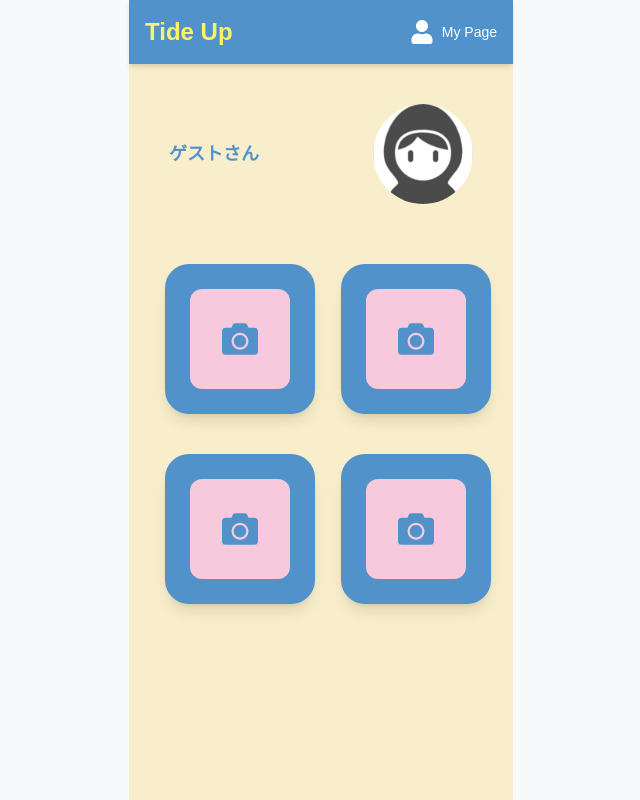
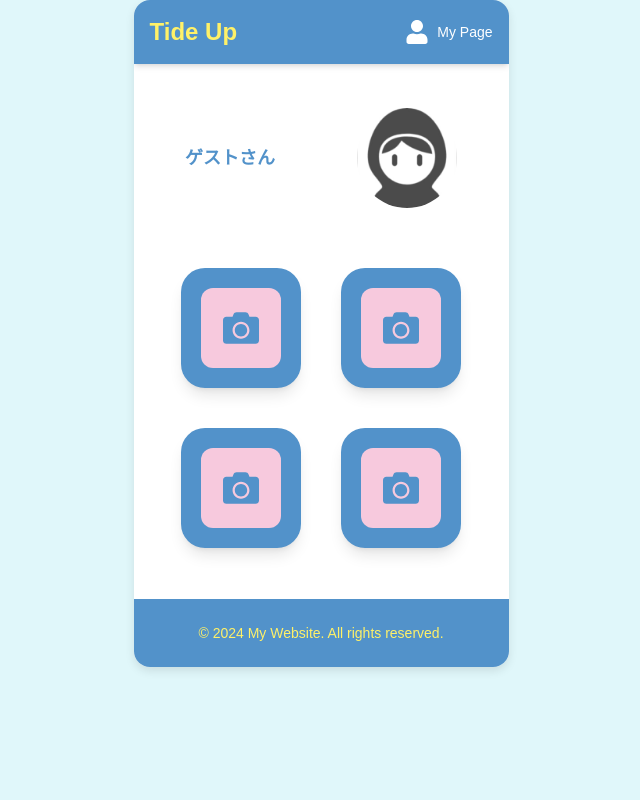
Before and after one commit to ms-engineer-bc24-07/FinalProject_teamD, a Next.js app in the folder frontend/: page / in a window 1280 px wide. Shown: the top 800 px of the page, without its empty margins (319-959 px from the left). Built offline with nearby package versions, Linux system fonts and the light colour scheme; no server answers.

Commit message:
fix.レイアウトの問題を解消

```diff
--- a/frontend/src/app/globals.css
+++ b/frontend/src/app/globals.css
@@ -6,26 +6,43 @@
 html, body {
   margin: 0;
   padding: 0;
-  font-family: "Arial", "Helvetica", sans-serif; /* フォント */
   width: 100%;
   height: 100%;
-  background-color: #f8f9fa;
-  color: #333;
+  font-family: "Arial", "Helvetica", sans-serif;
+  background-color: #e0f7fa; /* 背景色（余白部分） */
 }
 
-body {
+/* アプリ全体のラッパーを中央に配置 */
+#app-wrapper {
   display: flex;
   flex-direction: column;
-  justify-content: space-between; /* ヘッダーとフッターを画面内に配置 */
-  overflow-x: hidden; /* 横スクロールを防止 */
-  background-color: #f8eecb;
+  justify-content: space-between; /* header, main, footer を均等に配置 */
+  width: 375px; /* スマホ幅に合わせた最大幅 */
+  height: 667px; /* スマホ高さに合わせた最大高さ */
+  background-color: #ffffff; /* アプリの背景色 */
+  box-shadow: 0 4px 10px rgba(0, 0, 0, 0.1); /* 軽い影で立体感を演出 */
+  border-radius: 16px; /* 角丸でデザインを整える */
+  margin: auto; /* ブラウザ中央に配置 */
+  overflow: hidden; /* はみ出す部分を非表示 */
 }
 
+/* header, main, footerが収まるようにflexを使用 */
 main {
-  flex: 1; /* メインコンテンツをヘッダーとフッターの間に拡張 */
+  flex: 1; /* メイン部分をヘッダーとフッターの間に拡張 */
   display: flex;
   flex-direction: column;
   align-items: center;
   justify-content: center;
+}
+
+header, footer {
   padding: 1rem;
+  text-align: center;
 }
+
+/* フッターのデザイン */
+footer {
+  background-color: #5292ca; /* カスタムブルー */
+  color: #ffffff;
+  font-size: 0.9rem;
+}
--- a/frontend/src/app/layout.tsx
+++ b/frontend/src/app/layout.tsx
@@ -28,20 +28,21 @@ export default function RootLayout({
   return (
     <html lang="ja">
       <head>
-        {/* ビューポート設定を追加 */}
+        {/* ビューポート設定 */}
         <meta
           name="viewport"
           content="width=device-width, initial-scale=1.0, maximum-scale=1.0, user-scalable=no"
         />
       </head>
-      {/* max-w-sm: TailwindCSSのクラスで、コンテナの最大幅を「スモールサイズ」に制限します（通常640px）。 mx-auto: 水平方向に中央揃えします。 */}
       <body
-        className={`${geistSans.variable} ${geistMono.variable} antialiased max-w-sm mx-auto`}
+        className={`${geistSans.variable} ${geistMono.variable} antialiased`}
       >
-        <Header />
-
-        <main>{children}</main>
-        <Footer />
+        {/* アプリ全体を中央揃え */}
+        <div id="app-wrapper">
+          <Header />
+          <main>{children}</main>
+          <Footer />
+        </div>
       </body>
     </html>
   );
--- a/frontend/src/app/page.tsx
+++ b/frontend/src/app/page.tsx
@@ -92,7 +92,7 @@ const Page = () => {
   }
 
   return (
-    <div className="flex flex-col min-h-screen">
+    <div className="flex-grow p-5 text-center">
       {/* 上部のユーザー情報 */}
       <div className="flex justify-between items-center p-6">
         <div className="text-lg font-bold text-customBlue">{userName}さん</div>
--- a/frontend/src/app/reference/[id]/page.tsx
+++ b/frontend/src/app/reference/[id]/page.tsx
@@ -27,7 +27,7 @@ const ReferencePage = () => {
   if (!reference) return <div>Loading...</div>;
 
   return (
-      <div className="flex flex-col min-h-screen px-5 py-6">
+      <div className="flex-grow p-5 text-center">
         {/* ヘッダー部分 */}
       <div className="flex flex-col items-start justify-center mt-6">
         <h1 className="text-2xl font-bold text-customBlue">{reference.reference_name}</h1>
--- a/frontend/src/components/CustomButton.tsx
+++ b/frontend/src/components/CustomButton.tsx
@@ -13,22 +13,24 @@ const CustomButton: React.FC<ButtonProps> = ({ text, icon, onClick, className =
       onClick={onClick}
       className={`flex items-center justify-center bg-customBlue rounded-xl shadow-md hover:shadow-lg transition-all duration-300 cursor-pointer ${className}`}
       style={{
-        width: '210px', // 青枠の幅
-        height: '80px', // 青枠の高さ
-        padding: '5px', // 内側の余白
+        width: '20vw', // 画面幅に応じて調整
+        height: '10vw',
+        maxWidth: '210px',
+        maxHeight: '80px',
+        padding: '5px',
       }}
     >
       <div
         className="bg-customPink rounded-lg flex items-center justify-center"
         style={{
-          width: '180px', // ピンク部分の幅
-          height: '55px', // ピンク部分の高さ
+          width: '90%',
+          height: '80%',
         }}
       >
         {icon ? (
-          <div className="text-customBlue text-xl">{icon}</div> // アイコンの場合
+          <div className="text-customBlue text-lg sm:text-xl">{icon}</div>
         ) : (
-          <span className="text-customBlue font-bold text-lg">{text}</span> // テキストの場合
+          <span className="text-customBlue font-bold text-sm sm:text-lg">{text}</span>
         )}
       </div>
     </div>
--- a/frontend/src/components/Footer.tsx
+++ b/frontend/src/components/Footer.tsx
@@ -2,8 +2,10 @@ import React from 'react';
 
 const Footer = () => {
   return (
-    <footer className="bg-customBlue text-white p-6">
-      <p className="text-customYellow text-sm">© 2024 My Website. All rights reserved.</p>
+    <footer className="bg-customBlue text-white p-4 sm:p-6 text-center">
+      <p className="text-customYellow text-xs sm:text-sm">
+        © 2024 My Website. All rights reserved.
+      </p>
     </footer>
   );
 };
--- a/frontend/src/components/Header.tsx
+++ b/frontend/src/components/Header.tsx
@@ -1,29 +1,3 @@
-// import React from 'react';
-// import { FaUser } from 'react-icons/fa';// React Iconsからユーザーアイコンをインポート
-
-
-// const Header = () => {
-//   return (
-//     <header className="bg-customBlue p-4 shadow-md flex items-center justify-between">
-
-//        {/* 左側: タイトル */}
-//       <h1 className="text-customYellow text-2xl font-bold">Tide Up</h1>
-//       {/* 右側: マイページアイコン */}
-//       <a
-//         href="/mypage"
-//         className="flex items-center text-white hover:text-gray-200 transition duration-200"
-//         aria-label="Go to My Page"
-//       >
-//         <FaUser className="h-6 w-6" />
-//         <span className="ml-2 text-sm">My Page</span>
-//       </a>
-//     </header>
-//   );
-// };
-
-// export default Header;
-
-
 import React from 'react';
 import Link from 'next/link'; // Next.jsのLinkコンポーネントをインポート
 import { FaUser } from 'react-icons/fa'; // React Iconsからユーザーアイコンをインポート
@@ -33,7 +7,7 @@ const Header = () => {
     <header className="bg-customBlue p-4 shadow-md flex items-center justify-between">
       {/* 左側: タイトルをクリック可能に */}
       <Link href="/" aria-label="Go to Home">
-        <h1 className="text-customYellow text-2xl font-bold cursor-pointer">
+        <h1 className="text-customYellow text-xl sm:text-2xl font-bold cursor-pointer">
           Tide Up
         </h1>
       </Link>
@@ -44,8 +18,8 @@ const Header = () => {
         className="flex items-center text-white hover:text-gray-200 transition duration-200"
         aria-label="Go to My Page"
       >
-        <FaUser className="h-6 w-6" />
-        <span className="ml-2 text-sm">My Page</span>
+        <FaUser className="h-5 w-5 sm:h-6 sm:w-6" />
+        <span className="ml-2 text-xs sm:text-sm">My Page</span>
       </a>
     </header>
   );
--- a/frontend/src/components/ToppageButton.tsx
+++ b/frontend/src/components/ToppageButton.tsx
@@ -6,19 +6,21 @@ type ToppageButtonProps = {
   onClick?: () => void; // ボタンがクリックされた時の動作
 };
 
-const ToppageButton: React.FC<ToppageButtonProps> = ({ text, icon,onClick }) => {
+const ToppageButton: React.FC<ToppageButtonProps> = ({ text, icon, onClick }) => {
   return (
     <div
       onClick={onClick}
-      className="relative bg-customBlue p-4 shadow-lg rounded-3xl cursor-pointer hover:shadow-2xl transition"
-      style={{ width: '150px', height: '150px' }} // 四角形の大きさ
+      className="relative bg-customBlue p-2 sm:p-4 shadow-lg rounded-3xl cursor-pointer hover:shadow-2xl transition"
+      style={{ width: '120px', height: '120px', maxWidth: '150px', maxHeight: '150px' }}
     >
       {/* ピンクの小さい四角 */}
       <div
         className="absolute bg-customPink text-customBlue font-bold rounded-xl flex items-center justify-center"
         style={{
-          width: '100px',
-          height: '100px',
+          width: '80px',
+          height: '80px',
+          maxWidth: '100px',
+          maxHeight: '100px',
           top: '50%',
           left: '50%',
           transform: 'translate(-50%, -50%)', // 中央に配置
```
